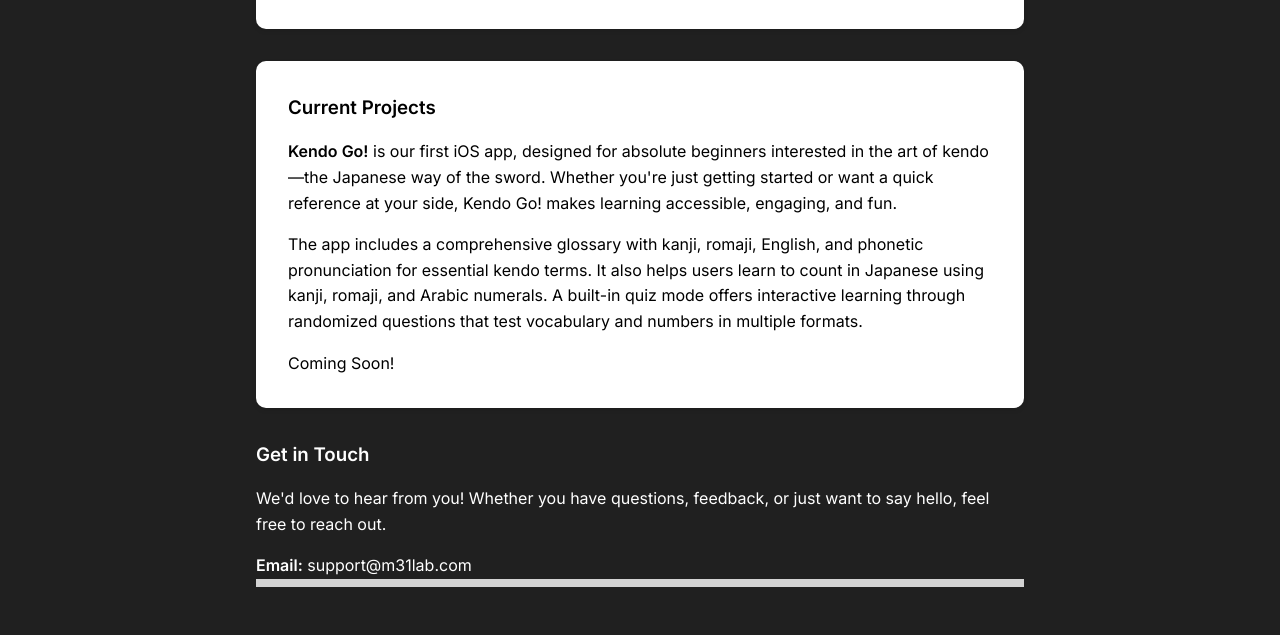
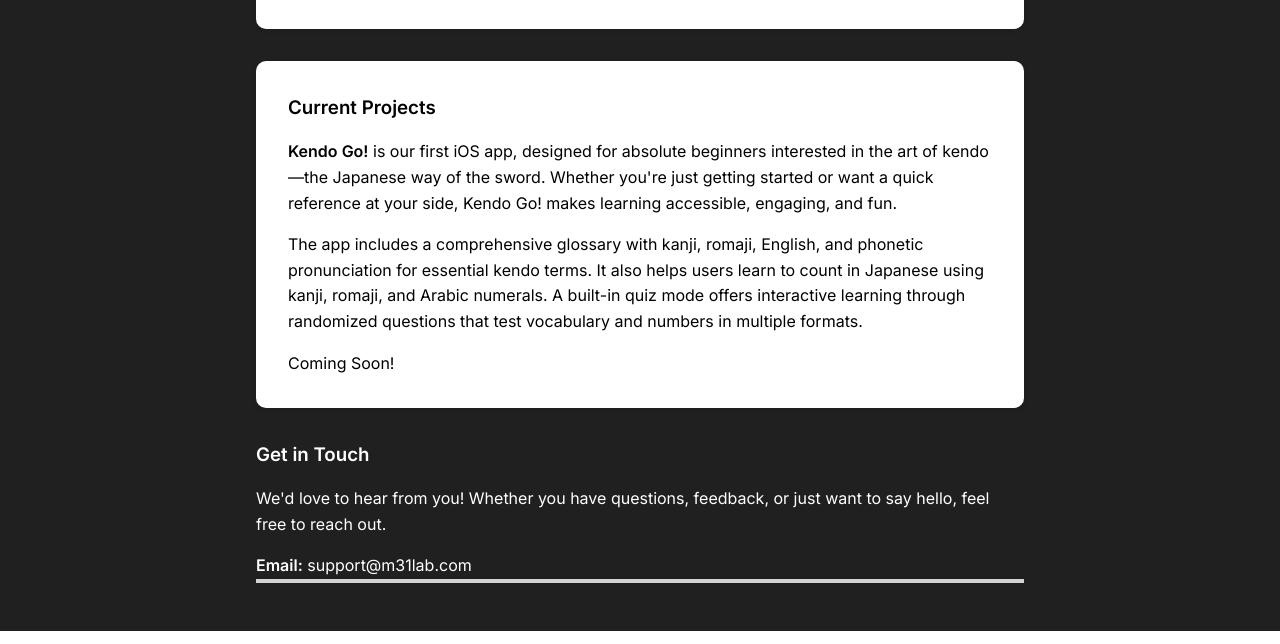
Before and after one commit to Clephos/m31lab, a plain HTML site: page index.html in a window 1280 px wide. Shown: the part 1003-1647 px from the top of the page. Drawn offline with Linux system fonts and the light colour scheme.

Commit message:
Update index.html

```diff
--- a/index.html
+++ b/index.html
@@ -105,7 +105,6 @@
       </p>
     </section>
     <div class="header-divider"></div>
-    <div class="header-divider"></div>
   </main>
 
     <!-- === Footer Section === -->
```
